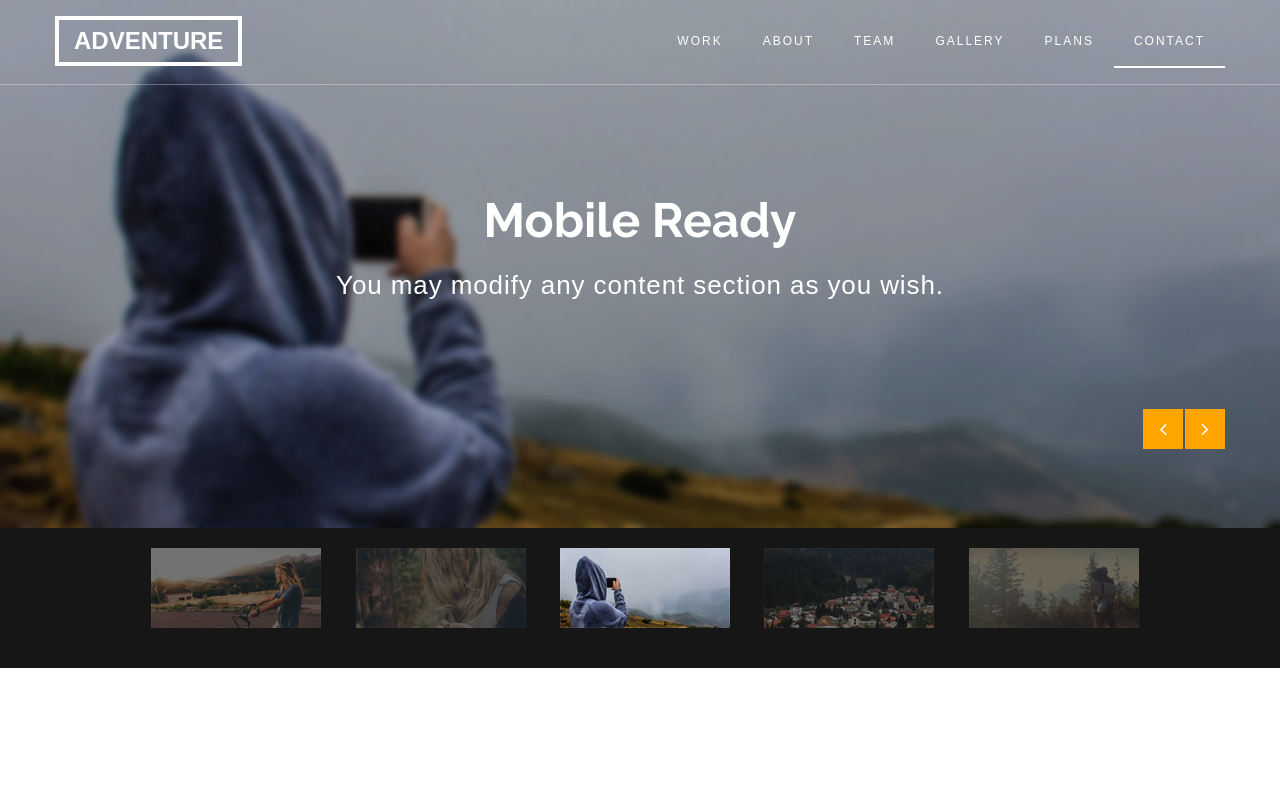
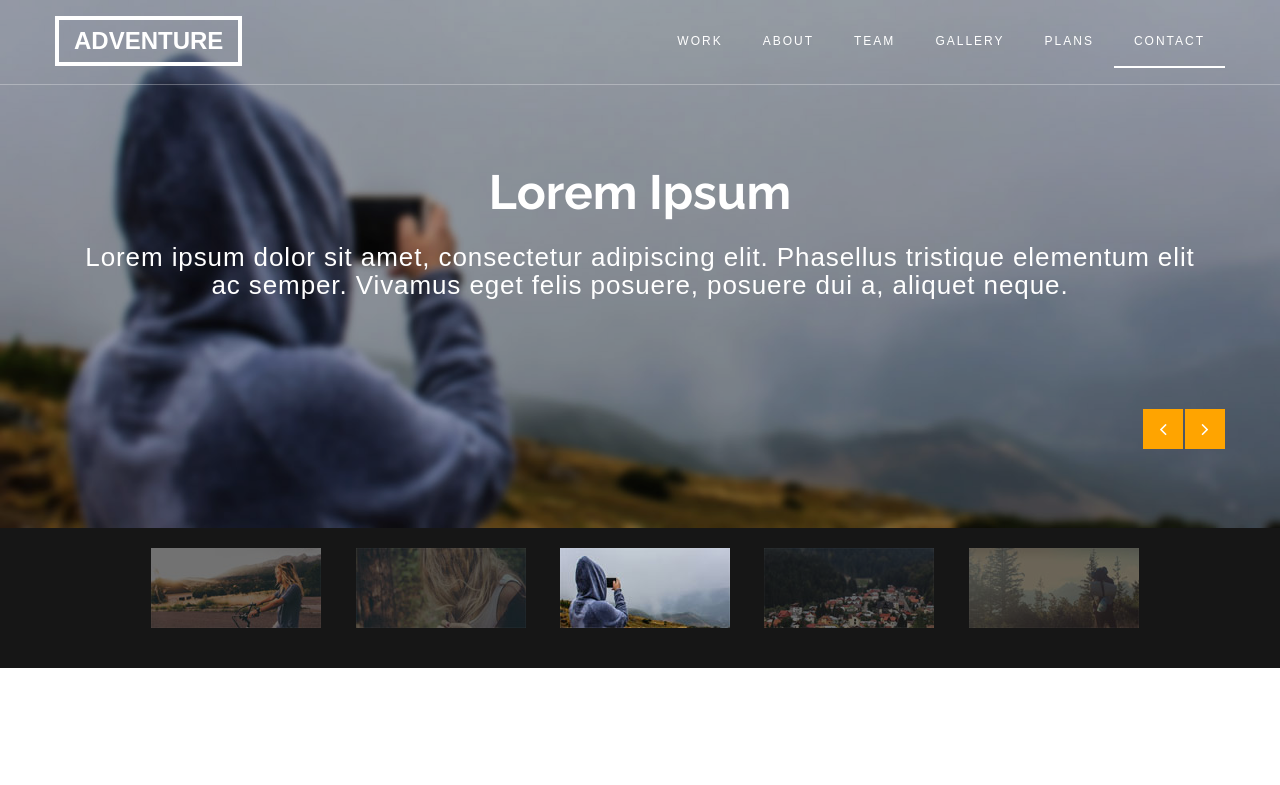
Before and after one commit to kedjzxc/adventure, a plain HTML site: page index.html in a window 1280 px wide. Both pictures are taken after a click on the link "ADVENTURE". Shown: the top 785 px of the page. Drawn offline with Linux system fonts and the light colour scheme.

Commit message:
Update index.html

```diff
--- a/index.html
+++ b/index.html
@@ -111,7 +111,7 @@
                 <img src="images/slider/slide2.jpg" alt="slider image 2">
                 <div class="container caption-wrapper">
                     <div class="slider-caption">
-                        <h2>Bootstrap Layout</h2>
+                        <h2>Lorem Ipsumt</h2>
                         <p class="color-white">Pellentesque mollis purus ipsum. Fusce tristique ante et est placerat dignissim.</p>
                     </div>
                 </div>
@@ -122,8 +122,8 @@
                     <div class="row">
                         <div class="col-md-12">
                             <div class="slider-caption">
-                                <h2>Mobile Ready</h2>
-                                <p class="color-white">You may modify any content section as you wish.</p>
+                                <h2>Lorem Ipsum</h2>
+                                <p class="color-white">Lorem ipsum dolor sit amet, consectetur adipiscing elit. Phasellus tristique elementum elit ac semper. Vivamus eget felis posuere, posuere dui a, aliquet neque.</p>
                             </div>
                         </div>
                     </div>
@@ -135,8 +135,8 @@
                     <div class="row">
                         <div class="col-md-12">
                             <div class="slider-caption">
-                                <h2>Responsive Theme</h2>
-                                <p class="color-white">Phasellus ultrices, nunc et tempus porta, tellus purus elementum.</p>
+                                <h2>Lorem Ipsum</h2>
+                                <p class="color-white">Lorem ipsum dolor sit amet, consectetur adipiscing elit. Phasellus tristique elementum elit ac semper. Vivamus eget felis posuere, posuere dui a, aliquet neque.</p>
                             </div>
                         </div>
                     </div>
@@ -148,8 +148,8 @@
                     <div class="row">
                         <div class="col-md-12">
                             <div class="slider-caption">
-                                <h2>Download it FREE!</h2>
-                               <p class="color-white">Duis aute irure dolor in reprehenderit in voluptate velit esse cillum.</p>
+                                <h2>Lorem Ipsum</h2>
+                               <p class="color-white">Lorem ipsum dolor sit amet, consectetur adipiscing elit. Phasellus tristique elementum elit ac semper. Vivamus eget felis posuere, posuere dui a, aliquet neque.</p>
                             </div>
                         </div>
                     </div>
```
